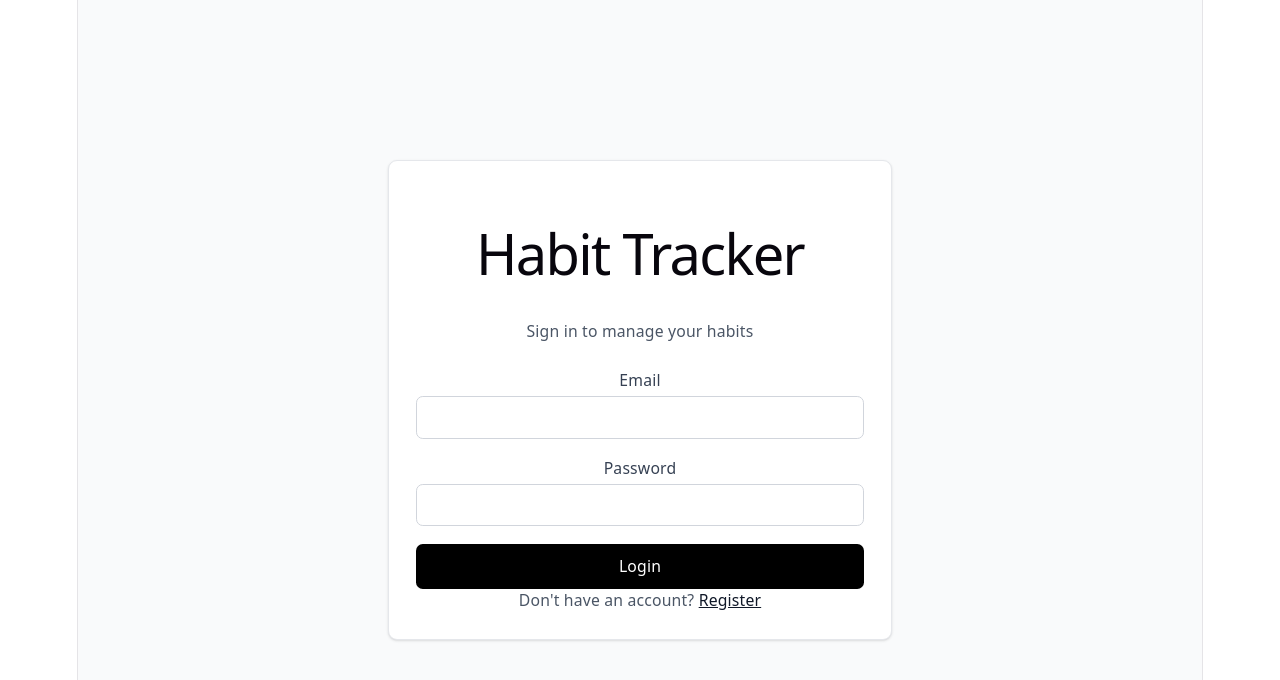
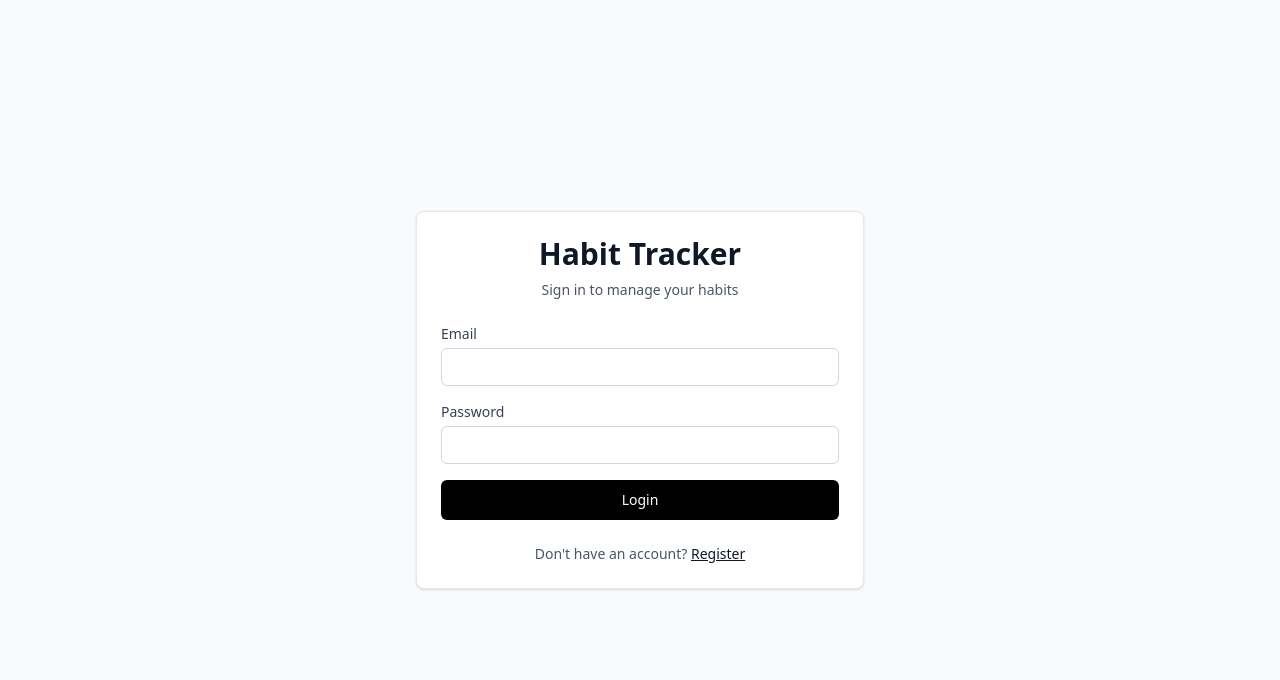
Before and after one commit to RGualdino/habit-tracker, a React (Vite) app in the folder frontend/: page /login in a window 1280 px wide. Shown: the top 680 px of the page. Built offline with nearby package versions, Linux system fonts and the light colour scheme; no server answers.

Commit message:
style: clean up global css

```diff
--- a/frontend/src/index.css
+++ b/frontend/src/index.css
@@ -1,113 +1,16 @@
 @import "tailwindcss";
 
 :root {
-  --text: #6b6375;
-  --text-h: #08060d;
-  --bg: #fff;
-  --border: #e5e4e7;
-  --code-bg: #f4f3ec;
-  --accent: #aa3bff;
-  --accent-bg: rgba(170, 59, 255, 0.1);
-  --accent-border: rgba(170, 59, 255, 0.5);
-  --social-bg: rgba(244, 243, 236, 0.5);
-  --shadow:
-    rgba(0, 0, 0, 0.1) 0 10px 15px -3px, rgba(0, 0, 0, 0.05) 0 4px 6px -2px;
-
-  --sans: system-ui, 'Segoe UI', Roboto, sans-serif;
-  --heading: system-ui, 'Segoe UI', Roboto, sans-serif;
-  --mono: ui-monospace, Consolas, monospace;
-
-  font: 18px/145% var(--sans);
-  letter-spacing: 0.18px;
-  color-scheme: light dark;
-  color: var(--text);
-  background: var(--bg);
+  font-family: system-ui, 'Segoe UI', Roboto, sans-serif;
+  color: #111827;
+  background: #f9fafb;
   font-synthesis: none;
   text-rendering: optimizeLegibility;
   -webkit-font-smoothing: antialiased;
   -moz-osx-font-smoothing: grayscale;
-
-  @media (max-width: 1024px) {
-    font-size: 16px;
-  }
-}
-
-@media (prefers-color-scheme: dark) {
-  :root {
-    --text: #9ca3af;
-    --text-h: #f3f4f6;
-    --bg: #16171d;
-    --border: #2e303a;
-    --code-bg: #1f2028;
-    --accent: #c084fc;
-    --accent-bg: rgba(192, 132, 252, 0.15);
-    --accent-border: rgba(192, 132, 252, 0.5);
-    --social-bg: rgba(47, 48, 58, 0.5);
-    --shadow:
-      rgba(0, 0, 0, 0.4) 0 10px 15px -3px, rgba(0, 0, 0, 0.25) 0 4px 6px -2px;
-  }
-
-  #social .button-icon {
-    filter: invert(1) brightness(2);
-  }
-}
-
-#root {
-  width: 1126px;
-  max-width: 100%;
-  margin: 0 auto;
-  text-align: center;
-  border-inline: 1px solid var(--border);
-  min-height: 100svh;
-  display: flex;
-  flex-direction: column;
-  box-sizing: border-box;
 }
 
 body {
   margin: 0;
+  min-width: 320px;
 }
-
-h1,
-h2 {
-  font-family: var(--heading);
-  font-weight: 500;
-  color: var(--text-h);
-}
-
-h1 {
-  font-size: 56px;
-  letter-spacing: -1.68px;
-  margin: 32px 0;
-  @media (max-width: 1024px) {
-    font-size: 36px;
-    margin: 20px 0;
-  }
-}
-h2 {
-  font-size: 24px;
-  line-height: 118%;
-  letter-spacing: -0.24px;
-  margin: 0 0 8px;
-  @media (max-width: 1024px) {
-    font-size: 20px;
-  }
-}
-p {
-  margin: 0;
-}
-
-code,
-.counter {
-  font-family: var(--mono);
-  display: inline-flex;
-  border-radius: 4px;
-  color: var(--text-h);
-}
-
-code {
-  font-size: 15px;
-  line-height: 135%;
-  padding: 4px 8px;
-  background: var(--code-bg);
-}
```
